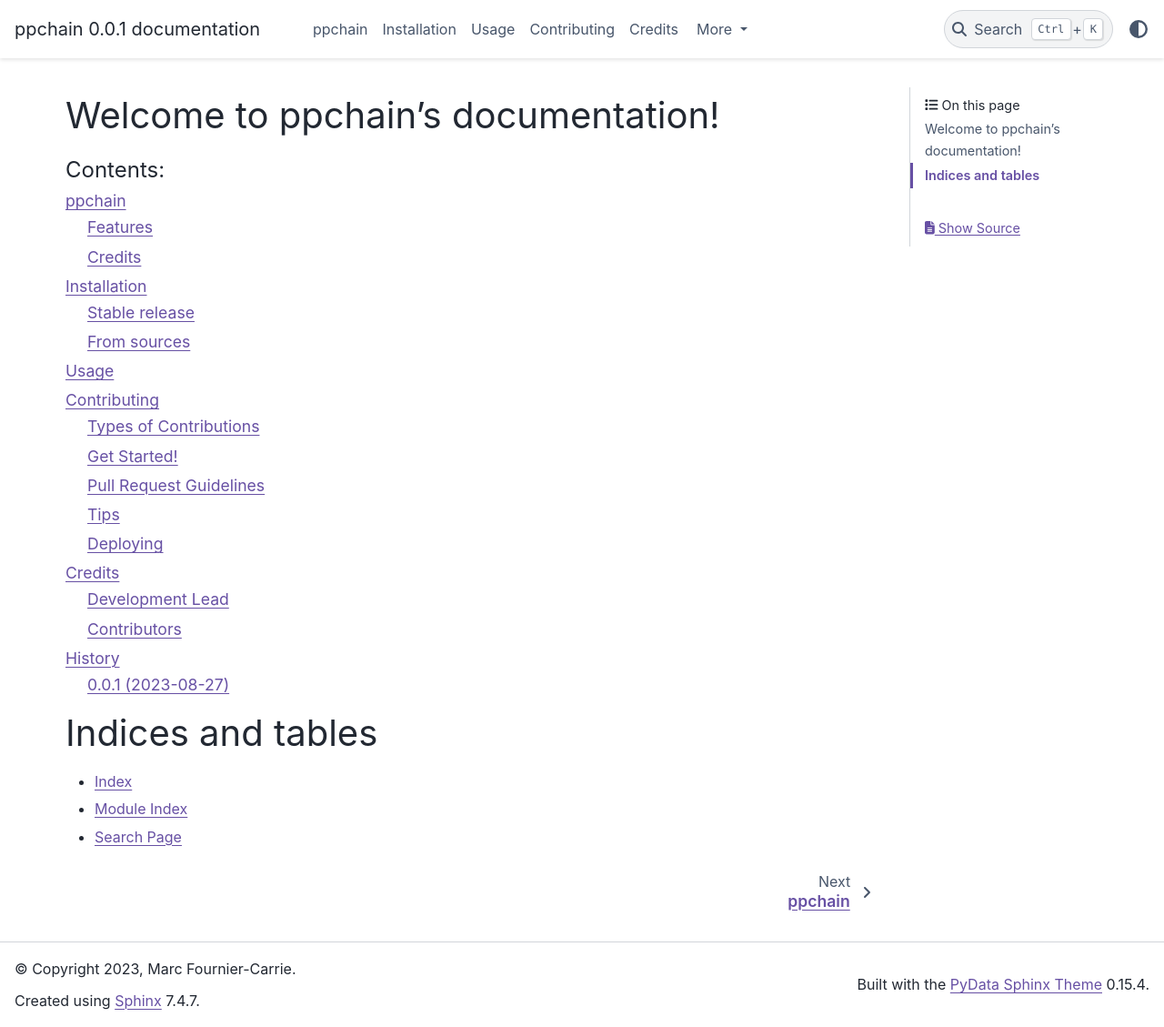
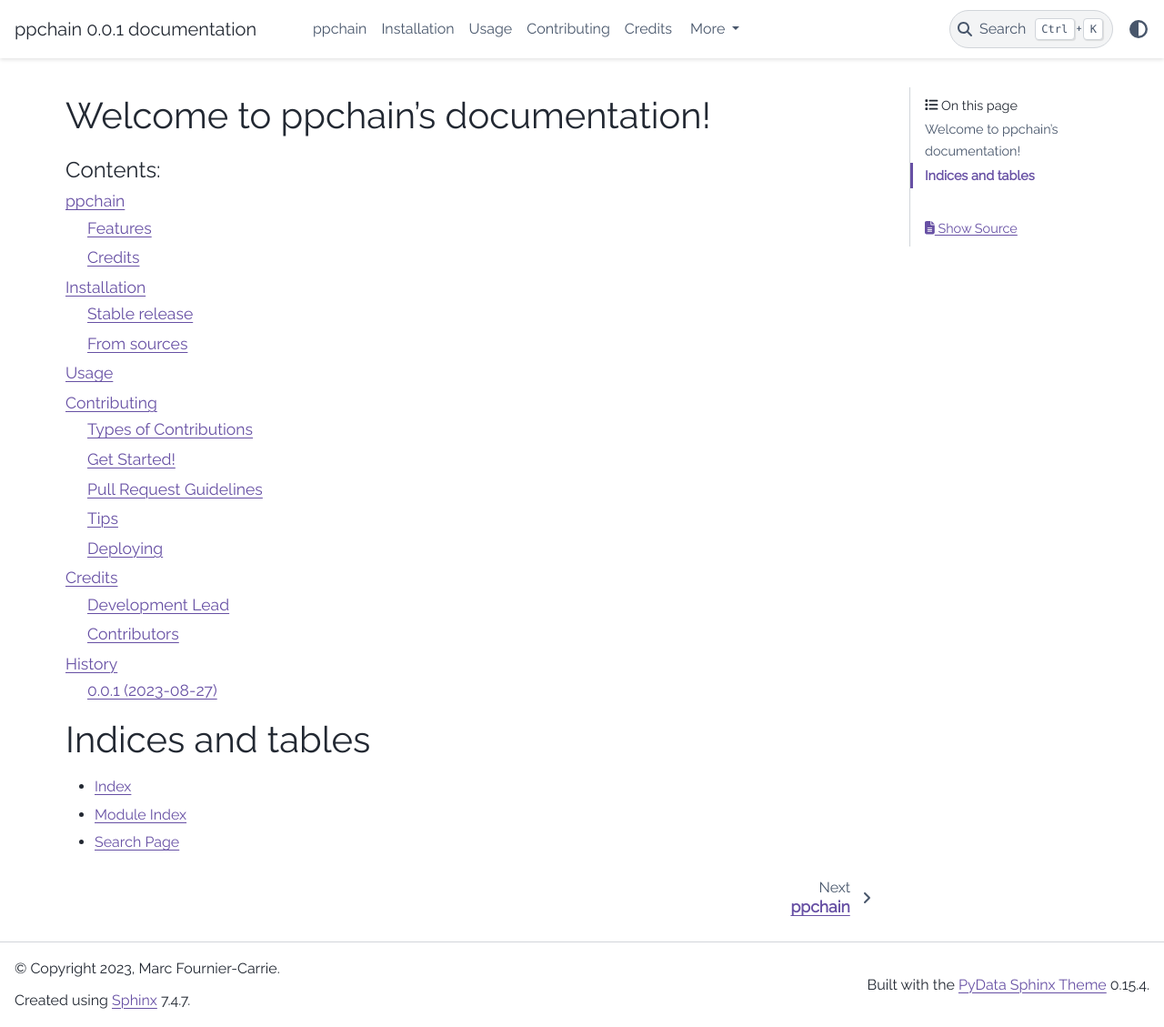
Before and after one commit to shadowboxingskills/ppchain, a Sphinx documentation site: the page built from docs/index.rst, in a window 1280 px wide and 1129 px high. Shown: the whole window at 91% size. Built offline with Sphinx 7.4.7 and the PyData theme 0.15.4, drawn with Linux system fonts in a browser that asks for light colours; pages that are not in the unit, such as notebooks, are missing from menus.

Commit message:
Update custom.css

```diff
--- a/docs/_static/css/custom.css
+++ b/docs/_static/css/custom.css
@@ -1,3 +1,5 @@
+@import url(https://fonts.googleapis.com/css?family=Raleway&display=swap);
+
 html[data-theme="light"] {
     --pst-color-primary: #6750a4;
     --pst-color-secondary: #ff4365;
```
